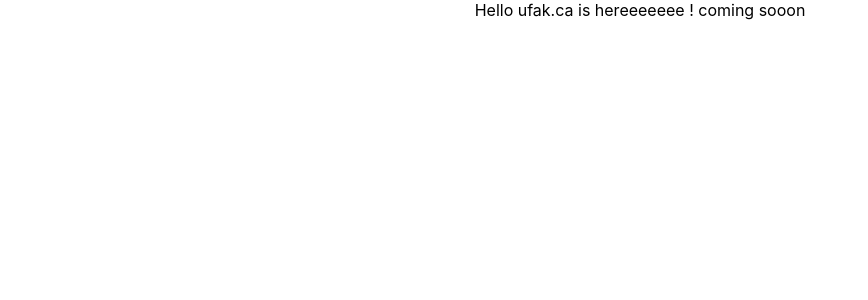
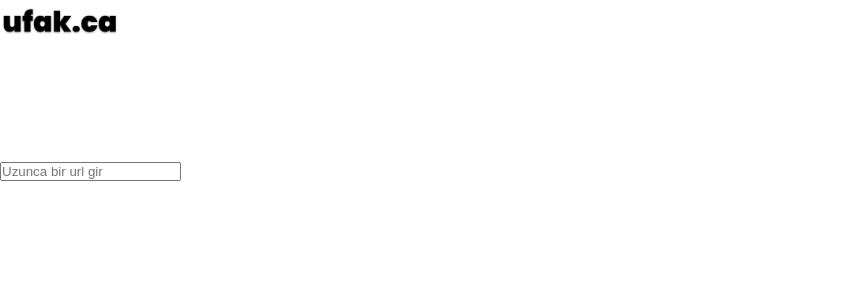
Before and after one commit to tarikcaliskan/ufak.ca, a React (Create React App) app: page / in a window 1280 px wide. Shown: the top 300 px of the page, without its empty margins (0-868 px from the left). Built offline with nearby package versions, Linux system fonts and the light colour scheme.

Commit message:
add main header tags and flexs

```diff
--- a/src/App.css
+++ b/src/App.css
@@ -1,38 +1,46 @@
-.App {
-  text-align: center;
+/* All these width and height must be 100%*/
+
+html, body, #root, .App {
+  height: 100%;
+  width: 100%;
 }
 
-.App-logo {
-  height: 40vmin;
-  pointer-events: none;
+/*General reset*/
+
+* {
+  padding: 0;
+  margin: 0;
+  box-sizing: border-box;
 }
 
-@media (prefers-reduced-motion: no-preference) {
-  .App-logo {
-    animation: App-logo-spin infinite 20s linear;
-  }
+.container {
+  width: 100%;
+  height: 100%;
 }
 
-.App-header {
-  background-color: #282c34;
-  min-height: 100vh;
+.flex {
   display: flex;
-  flex-direction: column;
-  align-items: center;
-  justify-content: center;
-  font-size: calc(10px + 2vmin);
-  color: white;
 }
 
-.App-link {
-  color: #61dafb;
+.flex-center {
+  display: flex;
+  justify-content: center;
+  align-items: center;
 }
 
-@keyframes App-logo-spin {
-  from {
-    transform: rotate(0deg);
-  }
-  to {
-    transform: rotate(360deg);
-  }
+.flex-dir-col {
+  flex-direction: column;
 }
+.header{
+  flex:2
+}
+.main{
+  flex:8
+}
+.logo{
+  width: 120px;
+  overflow: hidden;
+}
+.logo-img{
+width: 100%;
+}
--- a/src/App.tsx
+++ b/src/App.tsx
@@ -1,11 +1,13 @@
 import React from 'react';
-import logo from './logo.svg';
 import './App.css';
+import UfakInput from './components/main/ufakInput';
+import Header from './components/header/header';
 
 function App() {
   return (
-    <div className="App">
-    Hello ufak.ca is hereeeeeee ! coming sooon
+    <div className="container flex flex-dir-col">
+      <Header />
+      <UfakInput />
     </div>
   );
 }
--- /dev/null
+++ b/src/components/header/header.tsx
@@ -0,0 +1,12 @@
+import '../../App.css';
+import React from "react"
+import Logo from "./logo"
+function Header() {
+    return (
+        <header className="header flex">
+            <Logo/>
+        </header>
+    );
+}
+
+export default Header;
--- /dev/null
+++ b/src/components/header/logo.tsx
@@ -0,0 +1,12 @@
+import '../../App.css';
+import React from "react"
+import Logos from "../../assets/Images/logo.png"
+function Logo() {
+    return (
+        <div className="logo">
+            <img className="logo-img" src={Logos} alt="" />
+        </div>
+    );
+}
+
+export default Logo;
--- /dev/null
+++ b/src/components/main/ufakInput.tsx
@@ -0,0 +1,14 @@
+import React, { useState } from 'react';
+import '../../App.css';
+
+function UfakInput() {
+    const [value, setValue] = useState("")
+
+    return (
+        <div className="main">
+            <input placeholder="Uzunca bir url gir" value={value} onChange={(e) => setValue(e.target.value)} />
+        </div>
+    );
+}
+
+export default UfakInput;
--- a/tsconfig.json
+++ b/tsconfig.json
@@ -17,7 +17,7 @@
     "resolveJsonModule": true,
     "isolatedModules": true,
     "noEmit": true,
-    "jsx": "react"
+    "jsx": "react",
   },
   "include": [
     "src"
```
Also changed, not shown: src/assets/Images/logo.png (added), src/components/header/signIn-Up.tsx (added), 1 other file (tests, documents, lock files or other folders).
